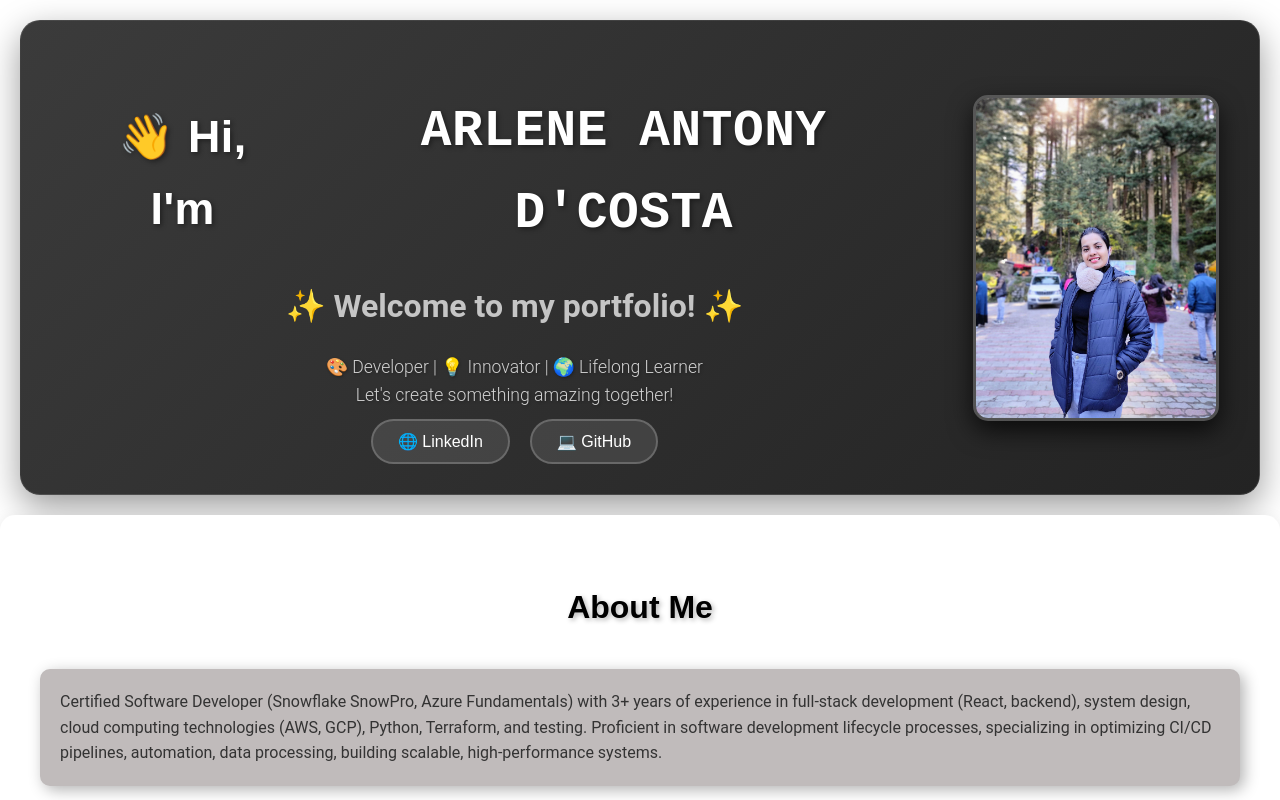
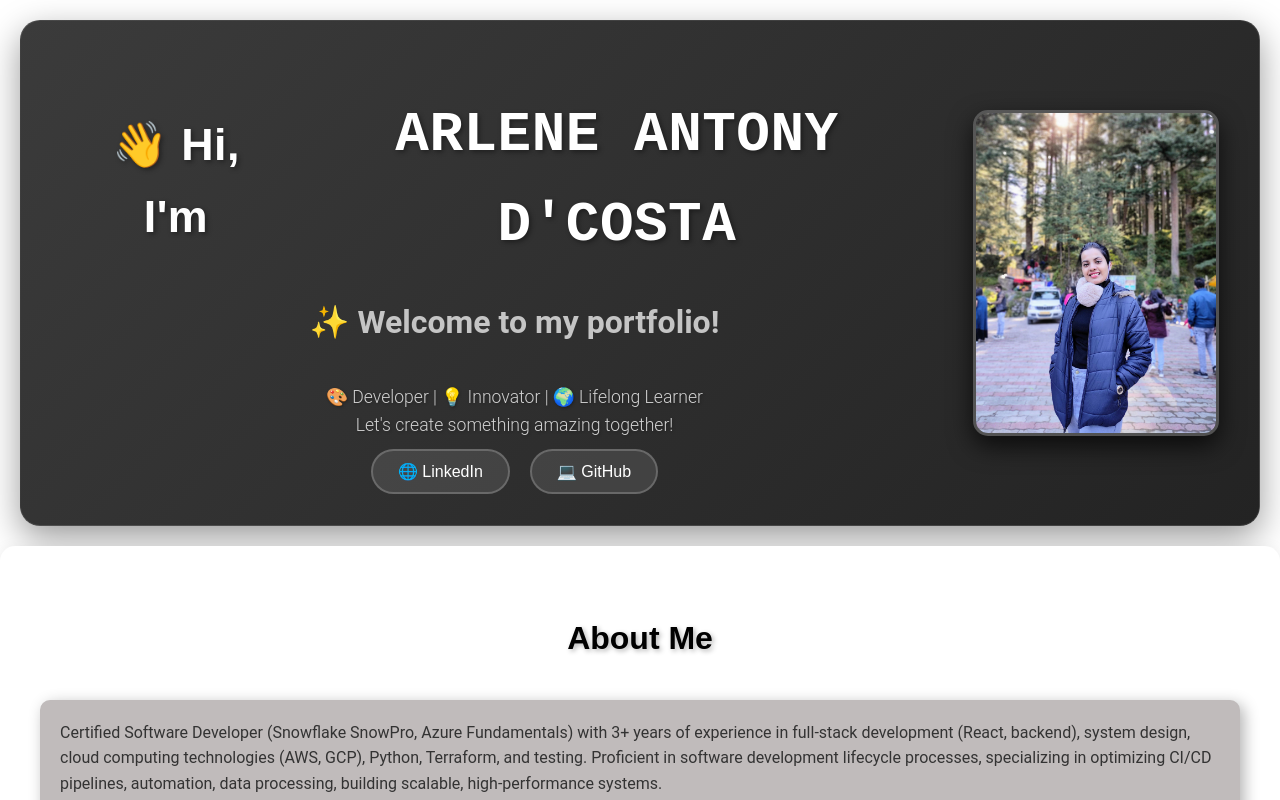
Before and after one commit to ArleneDcosta/portfolio, a React (Create React App) app: page / in a window 1280 px wide. Shown: the top 800 px of the page. Built offline with nearby package versions, Linux system fonts and the light colour scheme.

Commit message:
Design edits

```diff
--- a/src/components/Header/Header.css
+++ b/src/components/Header/Header.css
@@ -103,7 +103,7 @@ h2 {
 /* Static Robotic Name Styling */
 .robotic-name {
   font-family: "Courier New", Courier, monospace;
-  font-size: 3.2rem; /* Increased font size for better visibility */
+  font-size: 3.5rem; /* Increased font size for better visibility */
   position: relative;
   display: inline-block;
   color: #ffffff;
@@ -143,3 +143,31 @@ h2 {
     opacity: 0;
   }
 }
+
+@keyframes typing-once {
+  0% {
+    width: 0;
+  }
+  100% {
+    width: 100%;
+  }
+}
+
+@keyframes blink-once {
+  0%,
+  100% {
+    border-color: transparent;
+  }
+  50% {
+    border-color: #ffffff;
+  }
+}
+
+.typing-animation-once {
+  display: inline-block;
+  overflow: hidden;
+  border-right: 3px solid #ffffff; /* Cursor */
+  white-space: nowrap;
+  width: 0; /* Hidden initially */
+  animation: typing-once 4s steps(40, end) forwards, blink-once 0.75s step-end infinite; /* Typing animation */
+}
--- a/src/components/Header/Header.js
+++ b/src/components/Header/Header.js
@@ -7,10 +7,11 @@ function Header() {
     <header className="header">
       <div className="text-container">
         <h1>
-          👋 Hi, I'm{" "}
-          <span className="robotic-name">ARLENE ANTONY D'COSTA</span>
+          👋 Hi, I'm <span className="robotic-name">ARLENE ANTONY D'COSTA</span>
         </h1>
-        <h2>✨ Welcome to my portfolio! ✨</h2>
+        <h2>
+          <span className="typing-animation-once">✨ Welcome to my portfolio!</span>
+        </h2>
         <p className="description">
           🎨 Developer | 💡 Innovator | 🌍 Lifelong Learner <br />
           Let's create something amazing together!
```
